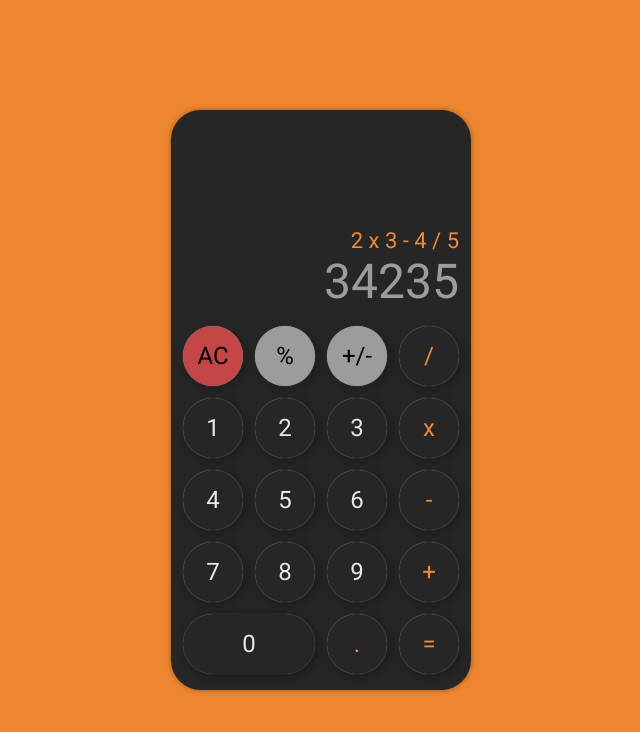
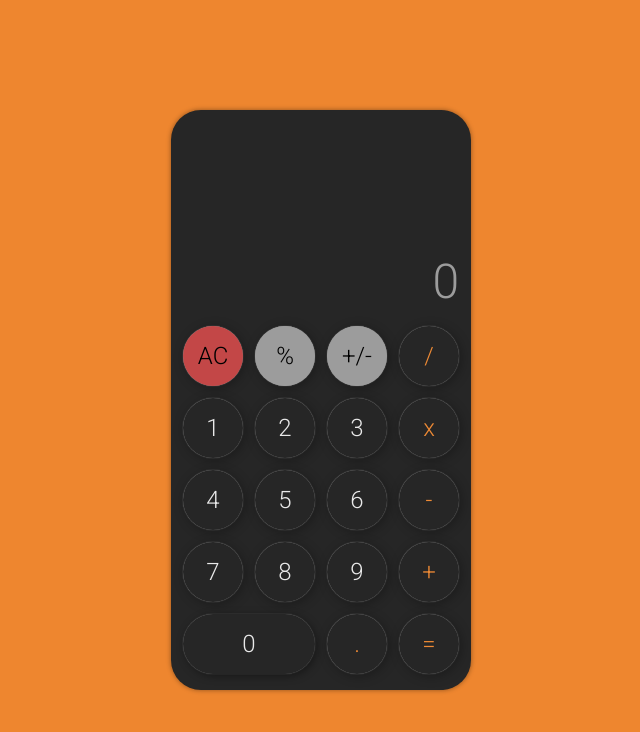
Before and after one commit to maruthimohan/js-calculator, a React (Create React App) app: page / in a window 1280 px wide. Shown: the top 732 px of the page, without its empty margins (319-959 px from the left). Built offline with nearby package versions, Linux system fonts and the light colour scheme.

Commit message:
Added hover, active style for buttons

```diff
--- a/public/index.html
+++ b/public/index.html
@@ -47,4 +47,8 @@
       To create a production bundle, use `npm run build` or `yarn build`.
     -->
   </body>
+  <!--
+      Loading custom freeCodeCamp tests for the project
+   -->
+   <script src="https://cdn.freecodecamp.org/testable-projects-fcc/v1/bundle.js"></script>
 </html>
--- a/src/components/App.scss
+++ b/src/components/App.scss
@@ -8,6 +8,7 @@ $calculator-background: #262626;
     height: 100%;
     width: 100%;
     background-color: $app-background;
+    font-weight: 300;
 
     .calculator {
         width: 300px;
--- a/src/components/ButtonPanel.js
+++ b/src/components/ButtonPanel.js
@@ -12,37 +12,37 @@ export default class ButtonPanel extends React.Component {
     render() {
         return (
             <div className="button-panel">
-                <button className="button clear-all">AC</button>
+                <button id="clear" className="button clear-all">AC</button>
                 <button className="button clear">%</button>
                 <button className="button clear">+/-</button>
-                <button className="button operator">
+                <button id="divide" className="button operator">
                     /
                 </button>
 
-                <button className="button number">1</button>
-                <button className="button number">2</button>
-                <button className="button number">3</button>
-                <button className="button operator">
+                <button id="one" className="button number">1</button>
+                <button id="two" className="button number">2</button>
+                <button id="three" className="button number">3</button>
+                <button id="multiply" className="button operator">
                     x
                 </button>
 
-                <button className="button number">4</button>
-                <button className="button number">5</button>
-                <button className="button number">6</button>
-                <button className="button operator">
+                <button id="four" className="button number">4</button>
+                <button id="five" className="button number">5</button>
+                <button id="six" className="button number">6</button>
+                <button id="subtract" className="button operator">
                     -
                 </button>
 
-                <button className="button number">7</button>
-                <button className="button number">8</button>
-                <button className="button number">9</button>
-                <button className="button operator">
+                <button id="seven" className="button number">7</button>
+                <button id="eight" className="button number">8</button>
+                <button id="nine" className="button number">9</button>
+                <button id="add" className="button operator">
                     +
                 </button>
 
-                <button className="button zero number">0</button>
-                <button className="button operator dot">.</button>
-                <button className="button operator">
+                <button id="zero" className="button zero number">0</button>
+                <button id="decimal" className="button operator dot">.</button>
+                <button id="equals" className="button operator">
                     =
                 </button>
             </div>
--- a/src/components/ButtonPanel.scss
+++ b/src/components/ButtonPanel.scss
@@ -11,6 +11,7 @@ $button-fonts: 'Roboto', sans-serif;
     padding: 10px 6px;
     box-sizing: border-box;
     position: relative;
+    font-weight: 300;
 
     .button {
         position: relative;
@@ -29,6 +30,7 @@ $button-fonts: 'Roboto', sans-serif;
 
         font-size: 24px;
         font-family: $button-fonts;
+        font-weight: 300;
 
         &.zero {
             width: 132px;
@@ -37,8 +39,12 @@ $button-fonts: 'Roboto', sans-serif;
                         0px 0px 1px rgba(255, 255, 255, 0.6);
         }
 
+        &:hover {
+            background-color: rgb(88, 82, 82);
+        }
+
         &:active {
-            box-shadow: 0px 0px 6px rgba(255, 255, 255, 0.2);
+            // box-shadow: 0px 0px 6px rgba(255, 255, 255, 0.2);
         }
 
         &.clear {
--- a/src/components/Display.js
+++ b/src/components/Display.js
@@ -5,7 +5,8 @@ export default class Display extends React.Component {
     constructor(props) {
         super(props);
         this.state = {
-
+            currentVal: '0',
+            currentExpression: ''
         };
     }
 
@@ -14,8 +15,8 @@ export default class Display extends React.Component {
             <div className="display-box">
                 {/* <div className="header">CALCULATOR</div> */}
                 <div className="display-content">
-                    <div className="formula">2 x 3 - 4 / 5</div>
-                    <div id="display" className="result">34235</div>
+                    <div className="formula">{this.state.currentExpression}</div>
+                    <div id="display" className="result">{this.state.currentVal}</div>
                 </div>
             </div>
         );
--- a/src/components/Display.scss
+++ b/src/components/Display.scss
@@ -9,6 +9,7 @@ $button-clear-color: #9c9c9c;
     font-family: $button-fonts;
     position: relative;
     box-sizing: border-box;
+    font-weight: 300;
 
     .header {
         position: absolute;
```
